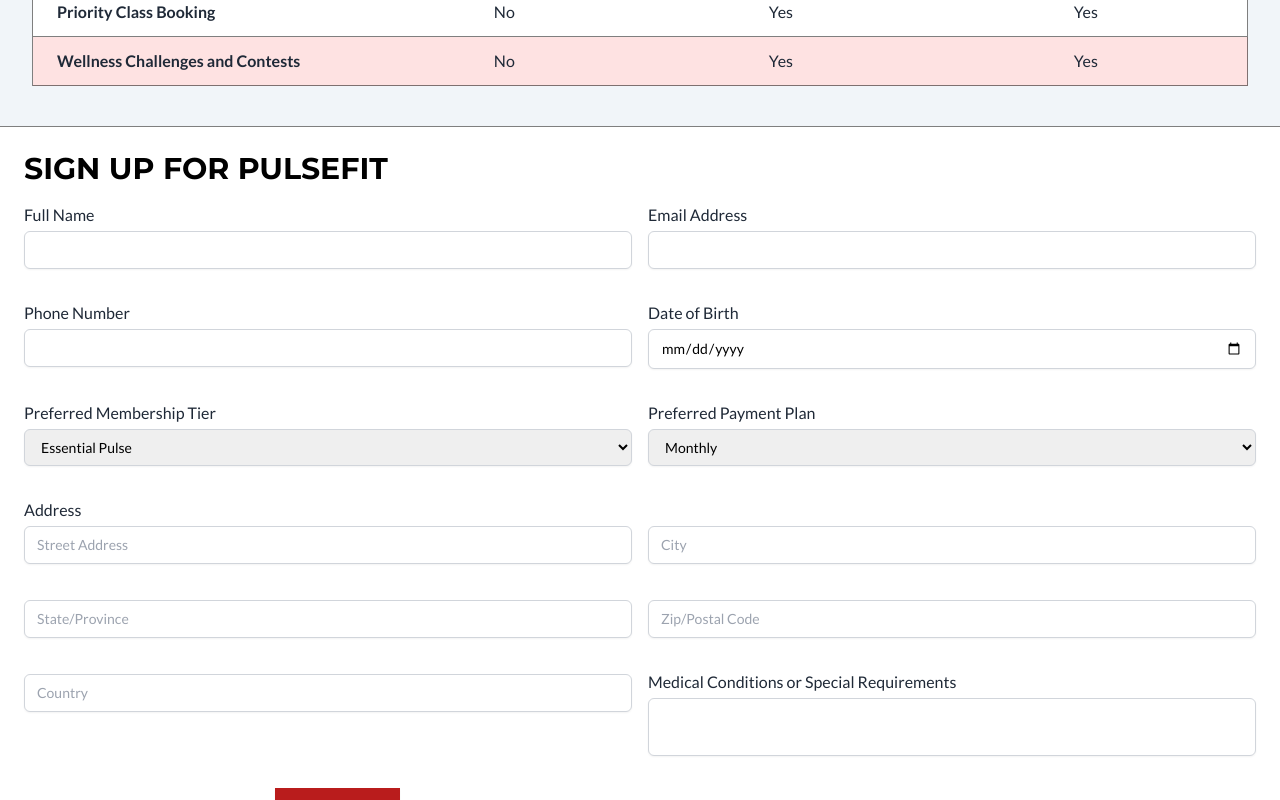
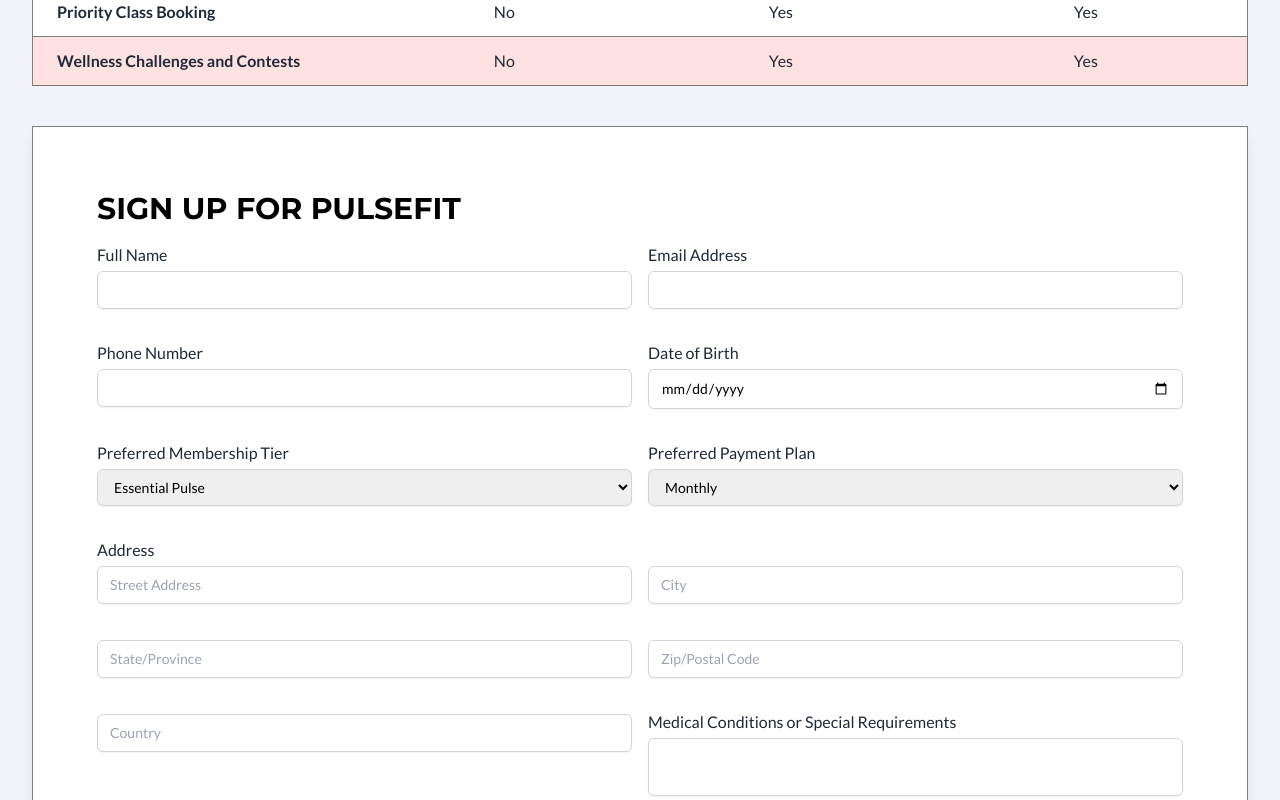
Before and after one commit to Quincy-Fer/pulse-fit, a Next.js app: page /membership in a window 1280 px wide. Shown: the part 1000-1800 px from the top of the page. Built offline with nearby package versions, Linux system fonts and the light colour scheme.

Commit message:
Styling form

```diff
--- a/app/membership/page.tsx
+++ b/app/membership/page.tsx
@@ -10,7 +10,9 @@
       <div className="flex flex-col mx-auto justify-center ">
         <MembershipTable />
       </div>
-      <SignUpForm />
+      <div className="mb-4 px-8 mx-auto">
+        <SignUpForm />
+      </div>
     </section>
   );
 };
--- a/components/membership/SignUpForm.tsx
+++ b/components/membership/SignUpForm.tsx
@@ -2,7 +2,7 @@
 
 const SignUpForm = () => {
   return (
-    <div className="mx-auto p-6 bg-white shadow-lg  border-t border-black/50">
+    <div className="mx-auto p-16 bg-white shadow-lg  border border-black/50">
       <h2 className="text-3xl font-bold mb-4">Sign Up for PulseFit</h2>
       <form action="" method="POST" className="grid grid-cols-2 gap-4">
         {/* Personal Information */}
```
